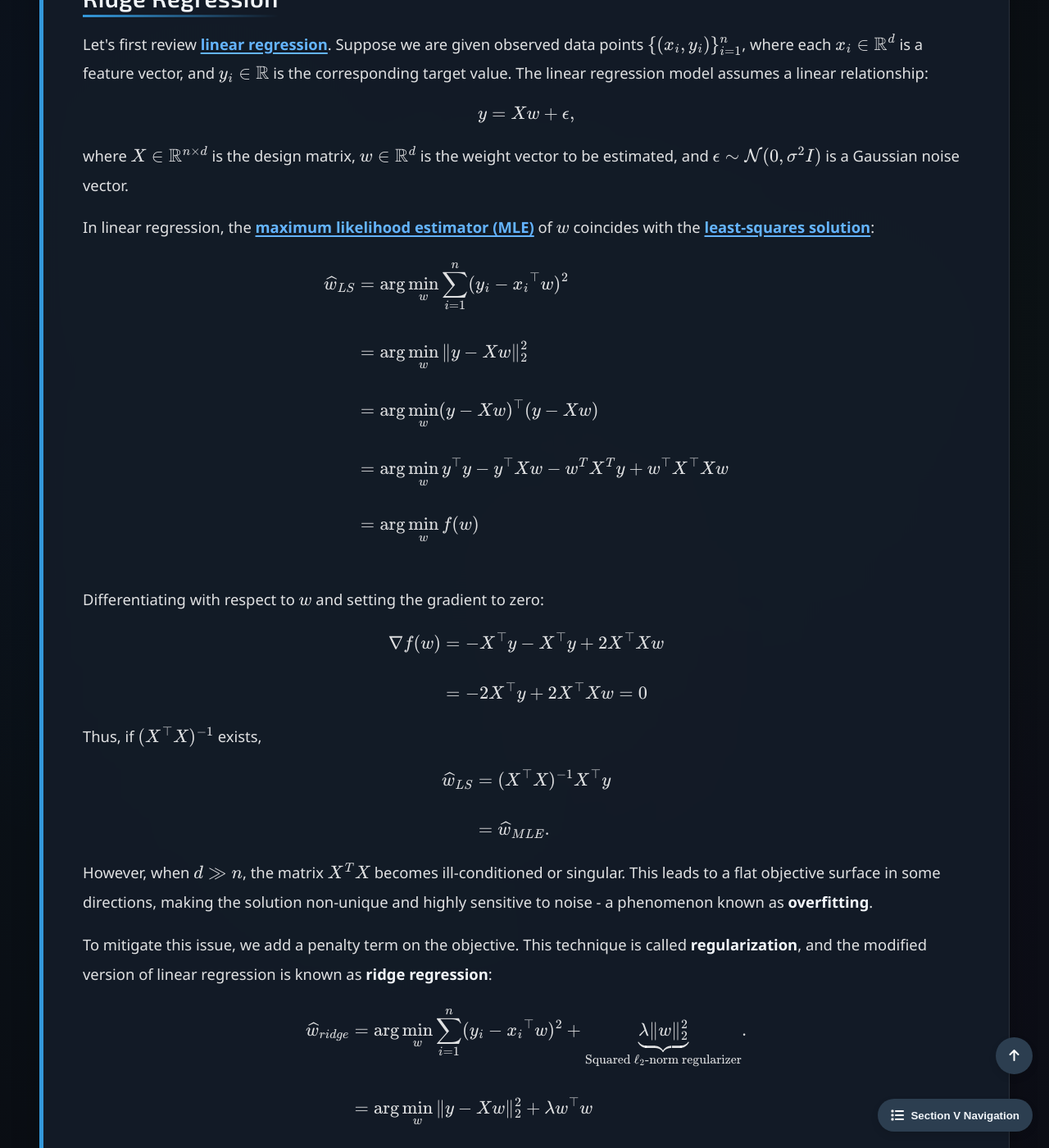
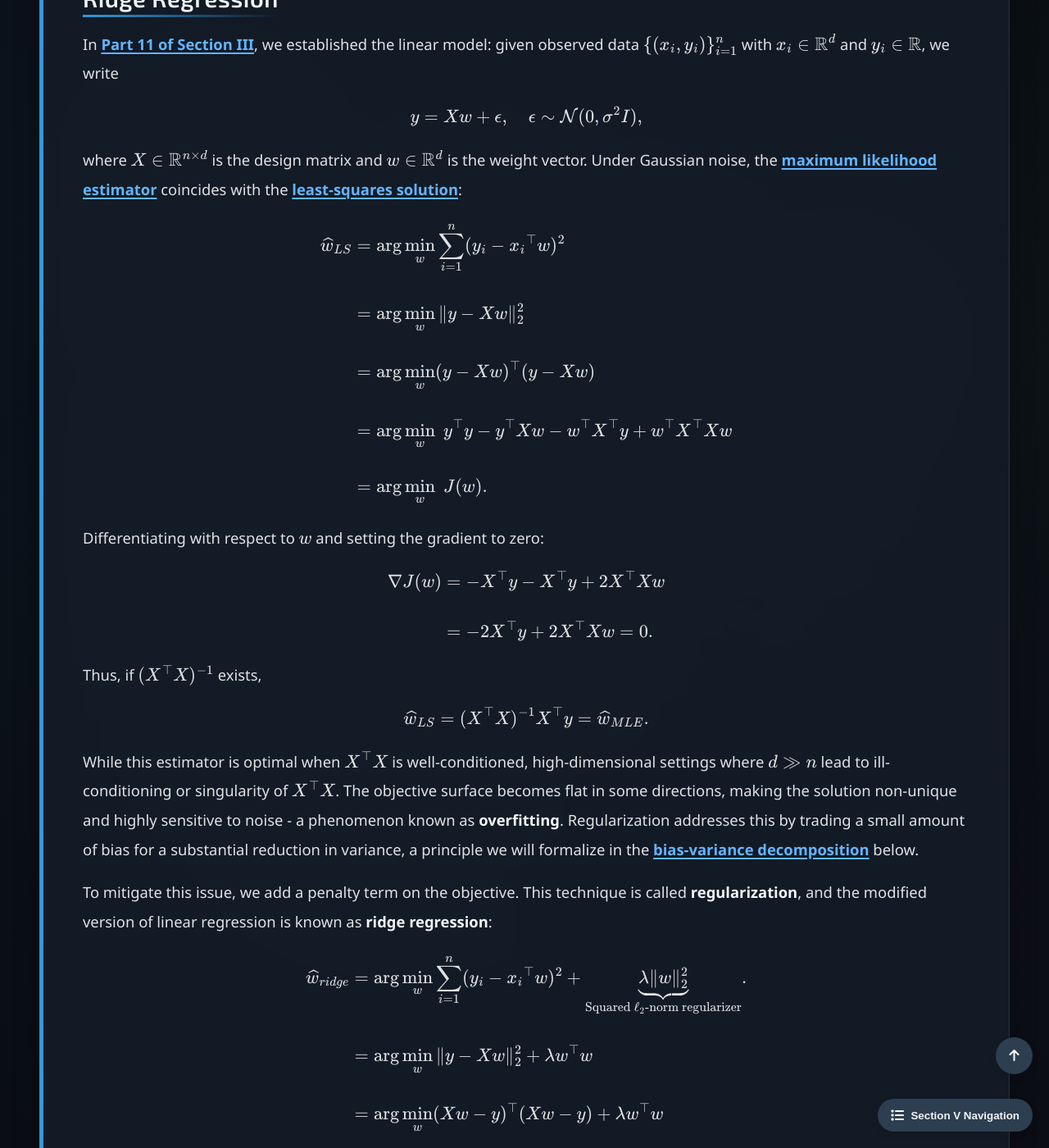
Before and after one commit to Yusukey01/yusukey01.github.io, a Jekyll site: the page built from Mathematics/Machine_learning/regression.html, in a window 1280 px wide and 1400 px high, scrolled down 739 px. Shown: the whole window at 82% size. Built offline with Jekyll 4.4.1, drawn with Linux system fonts in a browser that asks for light colours; some of the changed text lies outside the part shown.

```diff
--- a/Mathematics/Machine_learning/regression.html
+++ b/Mathematics/Machine_learning/regression.html
@@ -18,7 +18,7 @@ uses_python: false
         {% include section_navigation.html %}
 
         <div class="topic-nav">
-            <a href="#ridge">Ridge Regression</a></li>
+            <a href="#ridge">Ridge Regression</a>
             <a href="#Demo">Demo: Ridge Regression</a>
             <a href="#CV">Cross Validation</a>
             <a href="#b-v">Bias-Variance Tradeoff in Ridge Regression</a>
@@ -28,51 +28,45 @@ uses_python: false
         <div class="container">
             <section id="ridge" class="section-content">
                 <h2>Ridge Regression</h2>
-                <p>
-                    Let's first review <a href="../Probability/linear_regression.html"><strong>linear regression</strong></a>.
-                    Suppose we are given observed data points \({\{(x_i, y_i)\}_{i = 1}^n}\), where each \(x_i \in \mathbb{R}^d\) is a
-                    feature vector, and \(y_i \in \mathbb{R}\) is the corresponding target value. The linear regression model assumes a
-                    linear relationship:
-                    \[
-                    y = Xw + \epsilon,
-                    \]
-                    where \(X \in \mathbb{R}^{n \times d}\) is the design matrix, \(w \in \mathbb{R}^d\) is the weight vector to be estimated,
-                    and \(\epsilon \sim \mathcal{N}(0, \sigma^2 I)\) is a Gaussian noise vector.
-                </p>
 
                 <p>
-                    In linear regression, the <a href="../Probability/mle.html"><strong>maximum likelihood estimator (MLE)</strong></a>
-                    of \(w\) coincides with the <a href="../Linear_algebra/leastsquares.html"><strong>least-squares solution</strong></a>:
+                    In <a href="../Probability/linear_regression.html"><strong>Part 11 of Section III</strong></a>,
+                    we established the linear model: given observed data \(\{(x_i, y_i)\}_{i=1}^n\) with
+                    \(x_i \in \mathbb{R}^d\) and \(y_i \in \mathbb{R}\), we write
+                    \[
+                    y = Xw + \epsilon, \quad \epsilon \sim \mathcal{N}(0, \sigma^2 I),
+                    \]
+                    where \(X \in \mathbb{R}^{n \times d}\) is the design matrix and \(w \in \mathbb{R}^d\) is the weight vector.
+                    Under Gaussian noise, the <a href="../Probability/mle.html"><strong>maximum likelihood estimator</strong></a>
+                    coincides with the <a href="../Linear_algebra/leastsquares.html"><strong>least-squares solution</strong></a>:
                     \[
                     \begin{align*}
                     \widehat{w}_{LS}    &= \arg \min_w \sum_{i=1}^n (y_i - {x_i}^\top w)^2 \\\\
                                         &= \arg \min_w \|y - Xw\|_2^2 \\\\
                                         &= \arg \min_w (y - Xw)^\top (y - Xw) \\\\
-                                        &= \arg \min_w y^\top y -y^\top Xw - w^T X^T y + w^\top X^\top X w\\\\
-                                        &= \arg \min_w f(w) \\\\
+                                        &= \arg \min_w \; y^\top y - y^\top Xw - w^\top X^\top y + w^\top X^\top X w \\\\
+                                        &= \arg \min_w \; J(w).
                     \end{align*}
                     \]
-
                     Differentiating with respect to \(w\) and setting the gradient to zero:
                     \[
                     \begin{align*}
-                        \nabla f(w) &= -X^\top y -X^\top y + 2X^\top Xw \\\\
-                                    &= -2X^\top y + 2 X^\top X w  = 0
+                        \nabla J(w) &= -X^\top y - X^\top y + 2X^\top Xw \\\\
+                                    &= -2X^\top y + 2 X^\top X w = 0.
                     \end{align*}
                     \]
                     Thus, if \((X^\top X)^{-1}\) exists,
                     \[
-                    \begin{align*}
-                    \widehat{w}_{LS} &= (X^\top X)^{-1}X^\top y \\\\
-                                     &= \widehat{w}_{MLE}.
-                    \end{align*}
+                    \widehat{w}_{LS} = (X^\top X)^{-1}X^\top y = \widehat{w}_{MLE}.
                     \]
                 </p>
 
                 <p>
-                    However, when \(d \gg n\), the matrix \(X^T X\) becomes ill-conditioned or singular. This leads to a flat objective
-                    surface in some directions, making the solution non-unique and highly sensitive to noise - a phenomenon known as
-                    <strong>overfitting</strong>.
+                    While this estimator is optimal when \(X^\top X\) is well-conditioned, high-dimensional settings where \(d \gg n\) lead to
+                    ill-conditioning or singularity of \(X^\top X\). The objective surface becomes flat in some directions, making the solution
+                    non-unique and highly sensitive to noise - a phenomenon known as <strong>overfitting</strong>. Regularization addresses
+                    this by trading a small amount of bias for a substantial reduction in variance, a principle we will formalize in the
+                    <a href="#b-v"><strong>bias-variance decomposition</strong></a> below.
                 </p>
 
                 <p>
@@ -84,7 +78,7 @@ uses_python: false
                                         &=  \arg \min_w \|y - Xw\|_2^2 + \lambda w^\top w \\\\
                                         &= \arg \min_w (Xw -y)^\top (Xw-y)+\lambda w^\top w \\\\
                                         &= \arg \min_w y^\top y -2w^\top Xy +w^\top X^\top Xw + w^\top (\lambda I)w \\\\
-                                        &= \arg \min_w y^\top y -2w^\top Xy +w^\top  (X^\top X + \lambda I)w \\\
+                                        &= \arg \min_w y^\top y -2w^\top Xy +w^\top  (X^\top X + \lambda I)w \\\\
                                         &= \arg \min_w J(w)
                     \end{align*}
                     \]
@@ -92,20 +86,38 @@ uses_python: false
                     \[
                     \nabla_w J(w) = -2X^\top y +2(X^\top X + \lambda I )w = 0
                     \]
-                    Solve this equation for \(w\), we obtain
+                    Solving for \(w\), we obtain
                     \[
                     \widehat{w}_{ridge} = (X^\top X + \lambda I)^{-1}X^\top y.
                     \]
                     where \(\lambda > 0\) is the <strong>regularization parameter</strong> that controls the strength of the penalty.
                 </p>
 
+                <div class="theorem">
+                    <span class="theorem-title">Ridge Regression:</span>
+                    <p>
+                        <strong>Ridge regression</strong> augments the least-squares objective with a squared \(\ell_2\)-norm penalty
+                        on the weight vector:
+                        \[
+                        \widehat{w}_{\text{ridge}} = \arg \min_w \|y - Xw\|_2^2 + \lambda \|w\|_2^2
+                        = (X^\top X + \lambda I)^{-1} X^\top y,
+                        \]
+                        where \(\lambda > 0\) is the regularization parameter. The addition of \(\lambda I\) guarantees that
+                        \((X^\top X + \lambda I)\) is <strong>positive definite</strong> and hence invertible, even when
+                        \(X^\top X\) is singular.
+                    </p>
+                </div>
+
                 <p>
                     The hyperparameter \(\lambda \geq 0\) controls the strength of the regularization:
-                    <ul style="padding-left: 40px;">
-                        <li>As \(\lambda \to 0\), the solution approaches the least-squares solution: \(\widehat{w}_{ridge} \to \widehat{w}_{LS}\).</li>
-                        <li>As \(\lambda \to \infty\), the solution is pushed toward zero: \(\widehat{w}_{ridge} \to 0\), leading to high bias but low variance.</li>
-                    </ul>
-                    <br>
+                </p>
+
+                <ul style="padding-left: 40px;">
+                    <li>As \(\lambda \to 0\), the solution approaches the least-squares solution: \(\widehat{w}_{ridge} \to \widehat{w}_{LS}\).</li>
+                    <li>As \(\lambda \to \infty\), the solution is pushed toward zero: \(\widehat{w}_{ridge} \to 0\), leading to high bias but low variance.</li>
+                </ul>
+
+                <p>
                     This illustrates the classic <strong>bias-variance tradeoff</strong> in statistical learning.
                 </p>
 
@@ -269,21 +281,27 @@ uses_python: false
 
                 <div class="theorem">
                     <span class="theorem-title">Lasso vs Dimensionality Reduction:</span>
+
                     <p>
-                    Feature selection via Lasso sounds like dimentionality reduction (e.g. <a href="../Probability/covariance.html"><strong>PCA</strong></a>)
-                    because both reduce the number of active predictors, but in fundamentally they are different.
+                        Feature selection via Lasso sounds like dimensionality reduction (e.g., <a href="pca.html"><strong>PCA</strong></a>)
+                        because both reduce the number of active predictors, but fundamentally they are different.
                     </p>
 
                     <p>
-                    Let's assume that We have 100 variables originally and our model uses 10 variables in the end.
+                        Assume that We have 100 variables originally and our model uses 10 variables in the end.
+                    </p>
+
                     <ul style="padding-left: 40px;">
-                        <li>In Lasso: the model uses 10 out of 100 <strong>original variables</strong> </li>
-                         &nbsp;&nbsp;&nbsp; If the true signal lies in a combination of many small effects, pure feature dropping can hurt performance.
-                        <li>In PCA: the model uses 10 <strong>new variables</strong></li>
-                        &nbsp;&nbsp;&nbsp;  Captures directions of maximal variance even if no single original variable is strongly predictive
-                        and improves numerical stability when features are highly correlated, but <strong>we lose direct feature interpretability</strong>.
+                        <li><strong>Lasso</strong>:<br>
+                            The model uses 10 out of 100 <strong>original variables</strong>.
+                            If the true signal lies in a combination of many small effects, pure feature dropping can hurt performance.
+                        </li>
+                        <li><strong>PCA</strong>:<br>
+                            The model uses 10 <strong>new variables</strong> (linear combinations of the originals).
+                            This captures directions of maximal variance even if no single original variable is strongly predictive
+                            and improves numerical stability when features are highly correlated, but <strong>we lose direct feature interpretability</strong>.
+                        </li>
                     </ul>
-                    </p>
 
                     <p>
                         For instance, when there are more features than samples, Lasso can still fit a model by zeroing out most coefficients,
@@ -292,6 +310,13 @@ uses_python: false
 
                     <p>In practice you might even combine them - run PCA to a moderate number of components and then apply Lasso on those - if you need both
                         compression and <strong>sparsity</strong>.
+                    </p>
+
+                     <p>
+                        Ridge and Lasso regularization illustrate a core theme in machine learning: controlling model complexity to achieve valid generalization.
+                        In <a href="intro_classification.html"><strong>Part 3: Intro to Classification</strong></a>, we move from predicting continuous values to
+                        predicting discrete categories, introducing logistic regression and kernel methods that extend the linear framework into nonlinear decision
+                        boundaries.
                     </p>
 
                 </div>
```
Also changed, not shown: other parts of Mathematics/Machine_learning/regression.html (+2 -2 lines), Mathematics/Machine_learning/intro_ml.html (+4 -6 lines).
